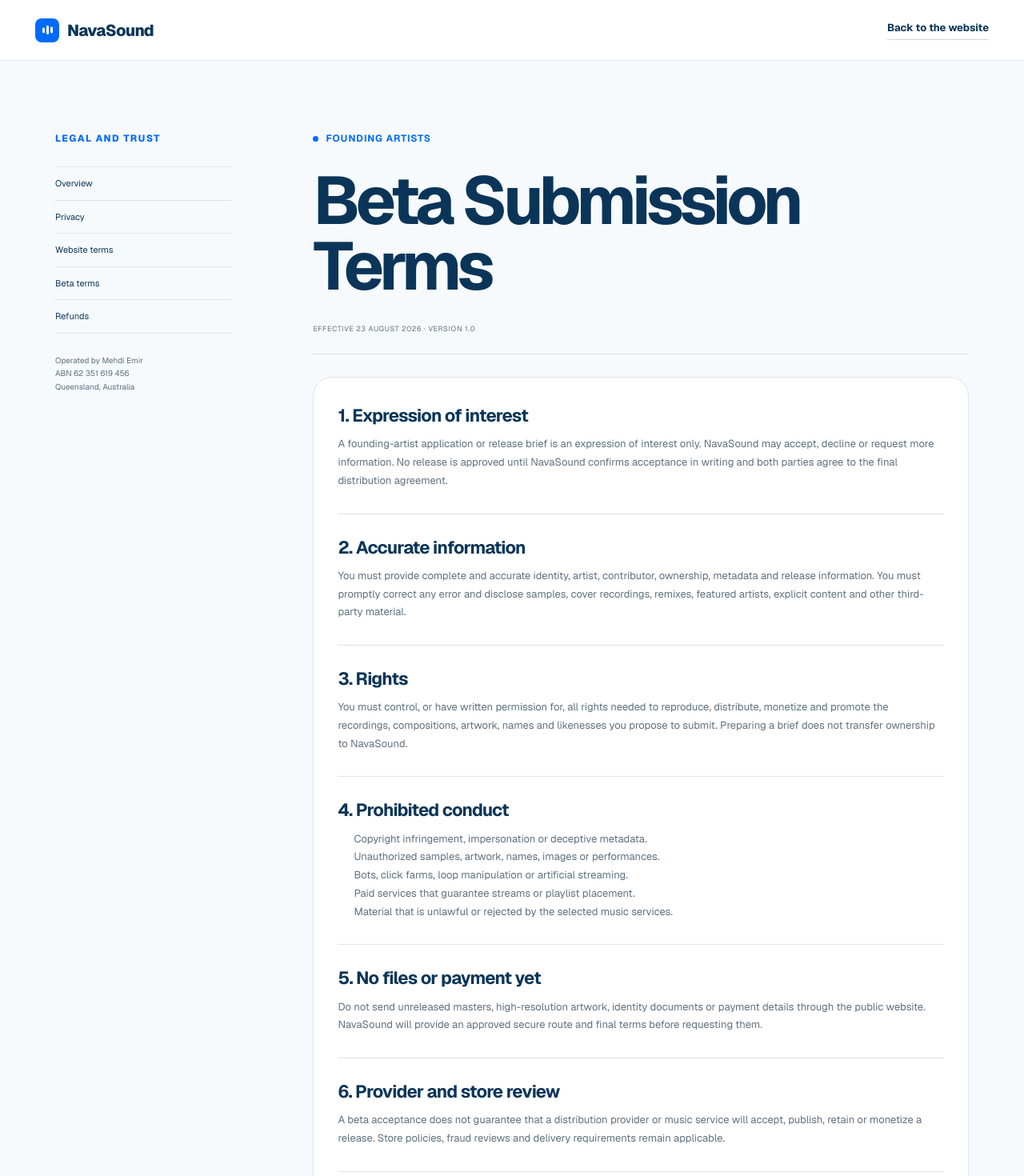
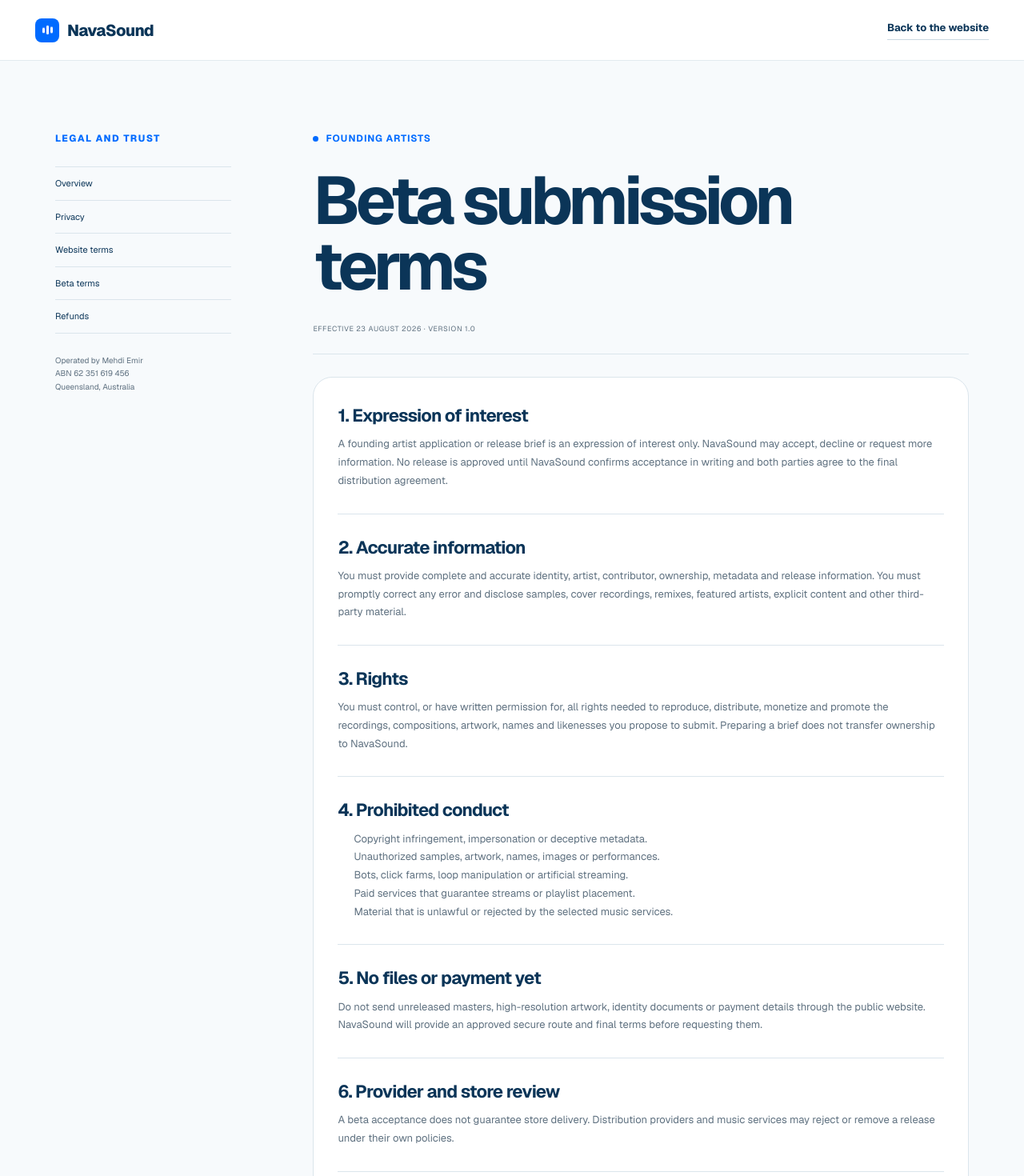
Before and after one commit to mehdiamiry40/navasound, a Next.js app: page /legal/beta in a window 1280 px wide. Shown: the top 1470 px of the page at 80% size. Built offline with nearby package versions, Linux system fonts and the light colour scheme.

Commit message:
Rewrite beta terms in plain language

```diff
--- a/src/app/legal/beta/page.tsx
+++ b/src/app/legal/beta/page.tsx
@@ -2,17 +2,17 @@ import type { Metadata } from "next";
 import LegalPage from "../_components/legal-page";
 
 export const metadata: Metadata = {
-  title: "Beta Submission Terms | NavaSound",
-  description: "Terms for NavaSound founding-artist applications and release briefs.",
+  title: "Beta submission terms | NavaSound",
+  description: "Terms for NavaSound founding artist applications and release briefs.",
 };
 
 export default function BetaTermsPage() {
   return (
-    <LegalPage title="Beta Submission Terms" eyebrow="Founding artists">
+    <LegalPage title="Beta submission terms" eyebrow="Founding artists">
       <section>
         <h2>1. Expression of interest</h2>
         <p>
-          A founding-artist application or release brief is an expression of interest
+          A founding artist application or release brief is an expression of interest
           only. NavaSound may accept, decline or request more information. No release
           is approved until NavaSound confirms acceptance in writing and both parties
           agree to the final distribution agreement.
@@ -57,9 +57,8 @@ export default function BetaTermsPage() {
       <section>
         <h2>6. Provider and store review</h2>
         <p>
-          A beta acceptance does not guarantee that a distribution provider or music
-          service will accept, publish, retain or monetize a release. Store policies,
-          fraud reviews and delivery requirements remain applicable.
+          A beta acceptance does not guarantee store delivery. Distribution providers
+          and music services may reject or remove a release under their own policies.
         </p>
       </section>
       <section>
```
